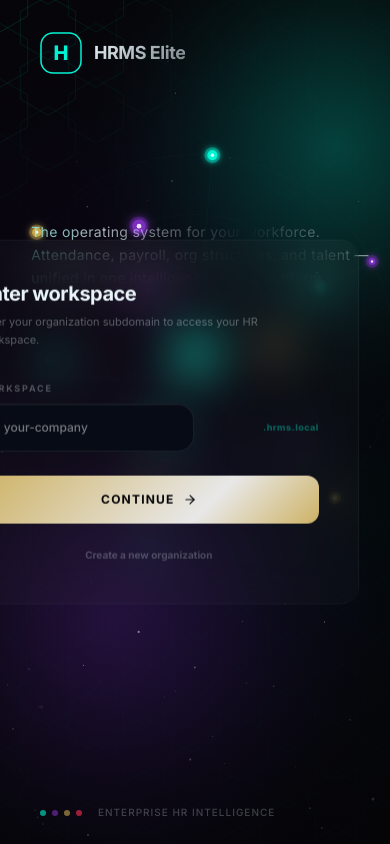
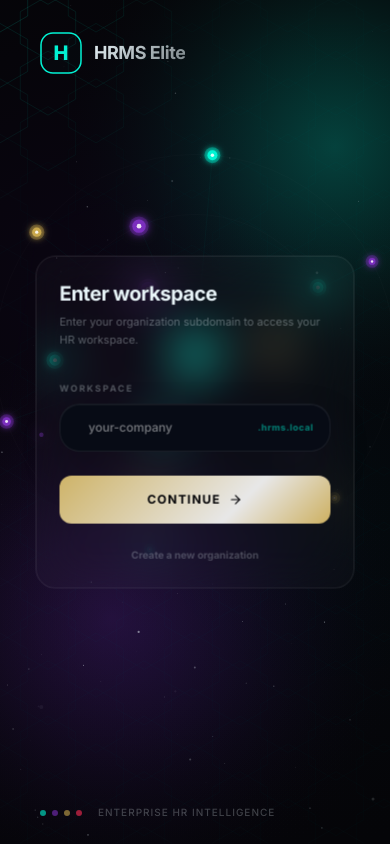
Before and after one commit to ShikhartheDeveloper/HRMS-System, a React (Vite) app in the folder client/: page /login in a window 390 px wide. Built offline with nearby package versions, Linux system fonts and the light colour scheme.

Commit message:
fix the responsiveness

```diff
--- a/client/src/components/layout/AppLayout.jsx
+++ b/client/src/components/layout/AppLayout.jsx
@@ -1,4 +1,4 @@
-import React, { useEffect, useRef } from 'react';
+import React, { useEffect, useRef, useState } from 'react';
 import { Outlet, useLocation } from 'react-router-dom';
 import Sidebar from './Sidebar';
 import Topbar from './Topbar';
@@ -29,9 +29,11 @@ const AppLayoutContent = () => {
   const { title, setTitle } = usePageTitle();
   const location = useLocation();
   const mainRef = useRef(null);
+  const [sidebarOpen, setSidebarOpen] = useState(false);
 
   useEffect(() => {
     setTitle(ROUTE_TITLES[location.pathname] || 'Dashboard');
+    setSidebarOpen(false); // Close drawer when navigating
   }, [location.pathname, setTitle]);
 
   useEffect(() => {
@@ -41,15 +43,23 @@ const AppLayoutContent = () => {
   }, [location.pathname]);
 
   return (
-    <div className="flex h-screen w-screen overflow-hidden bg-background">
-      <Sidebar />
+    <div className="flex h-screen w-screen overflow-hidden bg-background relative">
+      <Sidebar isOpen={sidebarOpen} onClose={() => setSidebarOpen(false)} />
+
+      {/* Backdrop overlay for mobile */}
+      {sidebarOpen && (
+        <div
+          className="fixed inset-0 bg-black/60 z-20 md:hidden"
+          onClick={() => setSidebarOpen(false)}
+        />
+      )}
 
       <div className="flex-1 flex flex-col min-w-0 h-screen overflow-hidden">
-        <Topbar title={title} />
+        <Topbar title={title} onToggleSidebar={() => setSidebarOpen(!sidebarOpen)} />
 
         <main
           ref={mainRef}
-          className="flex-1 overflow-y-auto overflow-x-hidden p-8"
+          className="flex-1 overflow-y-auto overflow-x-hidden p-4 md:p-8"
         >
           <Outlet />
         </main>
--- a/client/src/components/layout/AuthLayout.jsx
+++ b/client/src/components/layout/AuthLayout.jsx
@@ -69,6 +69,13 @@ const AuthLayout = ({ children }) => {
   const containerRef = useRef(null);
   const mouseRef = useRef({ x: 0, y: 0 });
   const [ready, setReady] = useState(false);
+  const [isMobile, setIsMobile] = useState(window.innerWidth < 1024);
+
+  useEffect(() => {
+    const handleResize = () => setIsMobile(window.innerWidth < 1024);
+    window.addEventListener('resize', handleResize);
+    return () => window.removeEventListener('resize', handleResize);
+  }, []);
 
   useEffect(() => {
     const t = setTimeout(() => setReady(true), 100);
@@ -411,7 +418,7 @@ const AuthLayout = ({ children }) => {
       </div>
 
       {/* ── Hero Typography ── */}
-      <div className="absolute z-20 pointer-events-none select-none"
+      <div className="absolute z-20 pointer-events-none select-none hidden lg:block"
         style={{ top: '12%', left: '8%' }}
       >
         {/* Line 1: YOUR PEOPLE. */}
@@ -460,16 +467,18 @@ const AuthLayout = ({ children }) => {
       </div>
 
       {/* ── Workspace Entry Card ── */}
-      <div className="absolute z-30 flex items-center justify-center"
+      <div className="absolute z-30 flex items-center justify-center p-4 w-full md:w-auto"
         style={{
-          right: 'clamp(4%, 8vw, 12%)',
+          right: isMobile ? 'auto' : 'clamp(4%, 8vw, 12%)',
+          left: isMobile ? '50%' : 'auto',
           top: '50%',
-          transform: 'translateY(-50%)',
+          transform: isMobile ? 'translate(-50%, -50%)' : 'translateY(-50%)',
           opacity: ready ? 1 : 0,
           transition: 'opacity 0.8s ease 0.5s, transform 0.8s cubic-bezier(0.16, 1, 0.3, 1) 0.5s',
+          maxWidth: '90vw'
         }}
       >
-        <div className="relative w-[420px] rounded-[20px] overflow-visible"
+        <div className="relative w-full md:w-[420px] rounded-[20px] overflow-visible"
           style={{
             background: 'rgba(255,255,255,0.025)',
             backdropFilter: 'blur(24px)',
@@ -477,10 +486,14 @@ const AuthLayout = ({ children }) => {
           }}
         >
           {/* Traveling light border */}
-          <TravelingBorder width={420} height={500} />
+          {!isMobile ? (
+            <TravelingBorder width={420} height={500} />
+          ) : (
+            <div className="absolute inset-0 rounded-[20px] border border-white/10 pointer-events-none" />
+          )}
 
           {/* Card content */}
-          <div className="relative z-10 p-10 space-y-6">
+          <div className="relative z-10 p-6 md:p-10 space-y-6">
             {children}
           </div>
         </div>
--- a/client/src/components/layout/Sidebar.jsx
+++ b/client/src/components/layout/Sidebar.jsx
@@ -21,10 +21,11 @@ import {
   CreditCard,
   Laptop,
   LifeBuoy,
-  Sparkles
+  Sparkles,
+  X
 } from 'lucide-react';
 
-const Sidebar = () => {
+const Sidebar = ({ isOpen, onClose }) => {
   const { user, clearAuth, profileImageUrl, tenant } = useAuthStore();
   const location = useLocation();
 
@@ -87,11 +88,18 @@ const Sidebar = () => {
     .filter(group => group.items.length > 0);
 
   return (
-    <aside className="w-60 shrink-0 bg-sidebar text-sidebarText h-screen flex flex-col justify-between select-none transition-all duration-200 sticky top-0 left-0 z-30">
+    <aside className={`w-60 shrink-0 bg-sidebar text-sidebarText h-screen flex flex-col justify-between select-none transition-all duration-300 fixed md:sticky top-0 left-0 z-30 ${
+      isOpen ? 'translate-x-0' : '-translate-x-full md:translate-x-0'
+    }`}>
       <div className="flex flex-col flex-1 min-h-0 overflow-y-auto overscroll-contain">
         {/* Logo and Tagline */}
         <div className="h-16 shrink-0 flex flex-col justify-center px-6 border-b border-gray-800 sticky top-0 z-10 bg-sidebar">
-          <span className="font-semibold text-lg text-white tracking-wide">HRMS Elite</span>
+          <div className="flex items-center justify-between">
+            <span className="font-semibold text-lg text-white tracking-wide">HRMS Elite</span>
+            <button onClick={onClose} className="md:hidden text-gray-400 hover:text-white p-1 cursor-pointer">
+              <X className="h-5 w-5" />
+            </button>
+          </div>
           <span className="text-[10px] text-gray-500 font-medium tracking-wider uppercase">{tenant?.name || 'Organization'}</span>
         </div>
 
--- a/client/src/pages/auth/Login.jsx
+++ b/client/src/pages/auth/Login.jsx
@@ -106,16 +106,16 @@ const LiquidButton = ({ children, onClick, disabled, type = 'submit' }) => {
 };
 
 /* ─── Neon Input Wrapper ─── */
-const NeonInput = ({ icon: Icon, ...props }) => {
+const NeonInput = ({ icon: Icon, suffix, ...props }) => {
   const [focused, setFocused] = useState(false);
 
   const baseStyle = {
     display: 'flex',
     alignItems: 'center',
     height: '3rem',
-    paddingLeft: Icon ? '2rem' : '1rem',
-    paddingRight: '1rem',
-    borderRadius: '1rem',
+    paddingLeft: Icon ? '2rem' : '1.5rem',
+    paddingRight: suffix ? '5.5rem' : '1.5rem',
+    borderRadius: '1.25rem',
     background: 'rgba(8, 12, 22, 0.98)',
     border: '1px solid rgba(255,255,255,0.08)',
     boxShadow: '0 20px 40px rgba(0,0,0,0.22), inset 0 1px 0 rgba(255,255,255,0.04)',
@@ -131,17 +131,17 @@ const NeonInput = ({ icon: Icon, ...props }) => {
   };
 
   return (
-    <div className="relative group neon-input">
+    <div className="relative group neon-input w-full">
       <div
-        className="relative"
+        className="relative w-full"
         style={{ ...(baseStyle), ...(focused ? focusStyle : {}) }}
       >
-        {Icon && <Icon className="absolute left-3 h-4 w-4 text-white/30" style={{ top: '50%', transform: 'translateY(-50%)' }} />}
+        {Icon && <Icon className="absolute left-4 h-4 w-4 text-white/30" style={{ top: '50%', transform: 'translateY(-50%)' }} />}
         <input
           {...props}
           onFocus={(e) => { setFocused(true); props.onFocus && props.onFocus(e); }}
           onBlur={(e) => { setFocused(false); props.onBlur && props.onBlur(e); }}
-          className={`w-full h-full text-xs text-[#E8F4F8] font-medium bg-transparent placeholder:text-white/30 caret-[#00F5D4] focus:outline-none` + (Icon ? ' pl-7' : ' pl-2')}
+          className={`w-full h-full text-xs text-[#E8F4F8] font-medium bg-transparent placeholder:text-white/30 caret-[#00F5D4] focus:outline-none` + (Icon ? ' pl-6' : ' pl-1') + (suffix ? ' pr-16' : '')}
           style={{
             WebkitFontSmoothing: 'antialiased',
             backgroundColor: 'transparent',
@@ -154,6 +154,14 @@ const NeonInput = ({ icon: Icon, ...props }) => {
             appearance: 'none'
           }}
         />
+        {suffix && (
+          <span
+            className="absolute right-4 text-[9px] font-extrabold tracking-wider pointer-events-none select-none"
+            style={{ top: '50%', transform: 'translateY(-50%)', color: 'rgba(0,245,212,0.45)' }}
+          >
+            {suffix}
+          </span>
+        )}
       </div>
 
       {/* Neon underline */}
@@ -545,18 +553,18 @@ const Login = () => {
 
       {/* Step 1: Subdomain */}
       {step === 1 && (
-        <form onSubmit={handleLookupSubdomain} className="space-y-6 text-left animate-fade-in">
-          <div className="space-y-1.5">
+        <form onSubmit={handleLookupSubdomain} className="space-y-6 text-left animate-fade-in w-full">
+          <div className="space-y-1.5 w-full">
             <label className="text-[9px] font-bold uppercase tracking-[0.2em]" style={{ color: 'rgba(232,244,248,0.3)' }}>Workspace</label>
-            <div className="relative flex items-center">
+            <div className="relative flex items-center w-full">
               <NeonInput
                 type="text"
                 placeholder="your-company"
                 value={subdomain}
                 onChange={(e) => setSubdomain(e.target.value.toLowerCase().replace(/\s+/g, ''))}
                 disabled={loading}
+                suffix=".hrms.local"
               />
-              <span className="absolute right-0 text-[9px] font-extrabold tracking-wider" style={{ color: 'rgba(0,245,212,0.35)' }}>.hrms.local</span>
             </div>
           </div>
           <LiquidButton type="submit" disabled={loading}>
@@ -693,9 +701,16 @@ const Login = () => {
             </div>
             <div className="space-y-1">
               <label className="text-[9px] font-bold uppercase tracking-[0.2em]" style={{ color: 'rgba(232,244,248,0.3)' }}>Subdomain</label>
-              <div className="relative flex items-center">
-                <NeonInput type="text" placeholder="redvision" value={regSubdomain} onChange={(e) => setRegSubdomain(e.target.value.toLowerCase().replace(/[^a-z0-9-]/g, ''))} disabled={loading} required />
-                <span className="absolute right-0 text-[8px] font-extrabold tracking-wider" style={{ color: 'rgba(0,245,212,0.35)' }}>.hrms</span>
+              <div className="relative flex items-center w-full">
+                <NeonInput
+                  type="text"
+                  placeholder="redvision"
+                  value={regSubdomain}
+                  onChange={(e) => setRegSubdomain(e.target.value.toLowerCase().replace(/[^a-z0-9-]/g, ''))}
+                  disabled={loading}
+                  required
+                  suffix=".hrms"
+                />
               </div>
             </div>
           </div>
```
Also changed, not shown: client/src/components/layout/Topbar.jsx (+18 -7 lines).
